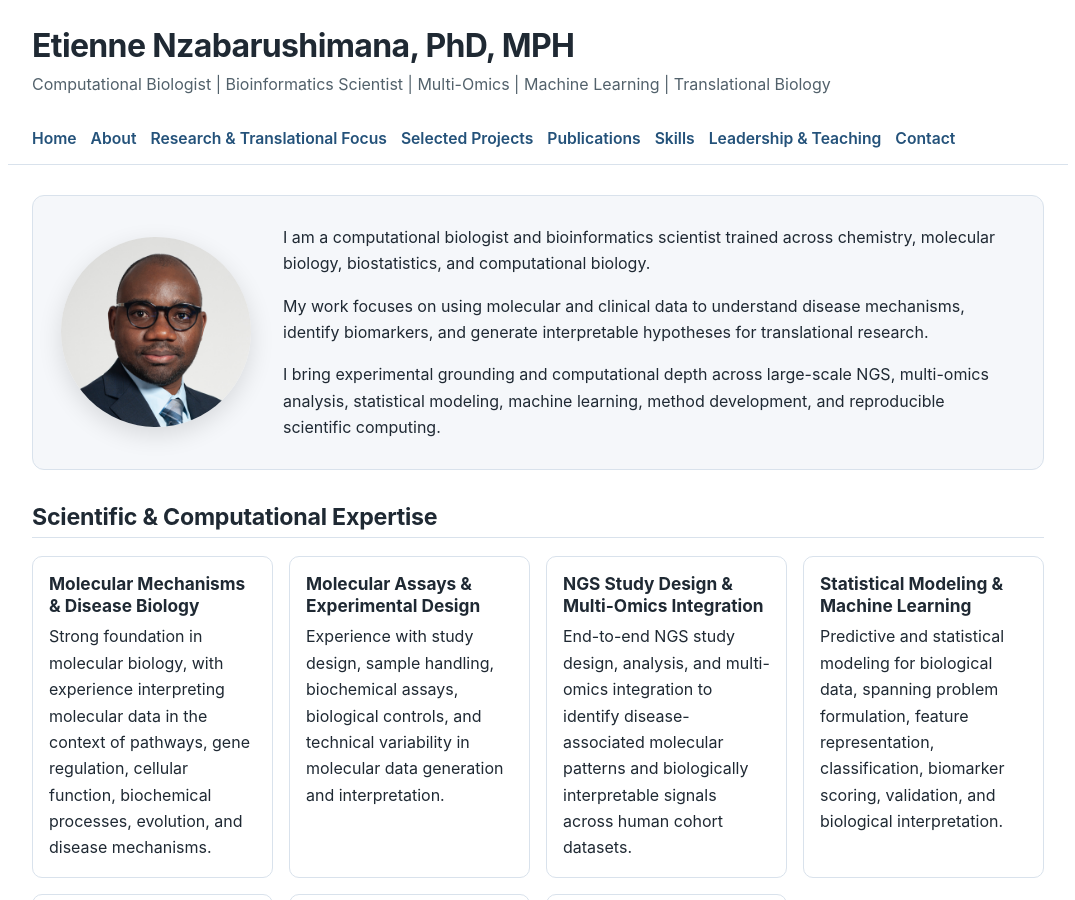
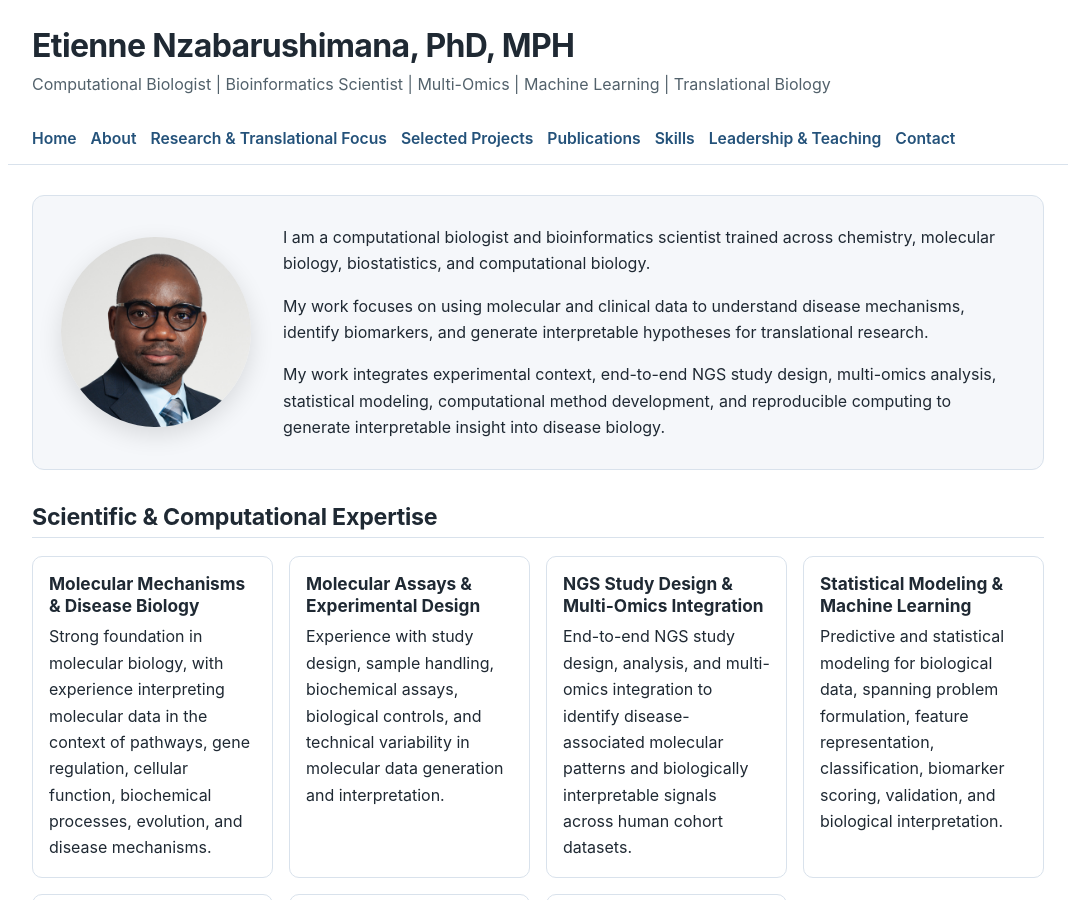
Before and after one commit to Nzabarushimana/nzabarushimana.github.io, a Jekyll site: the page built from index.md, in a window 1280 px wide and 900 px high. Shown: the whole window, without its empty margins (102-1177 px from the left). Built offline with Jekyll 4.4.1, drawn with Linux system fonts in a browser that asks for light colours.

Commit message:
Update index.md

```diff
--- a/index.md
+++ b/index.md
@@ -18,7 +18,7 @@ title: Home
     </p>
 
     <p>
-      I bring experimental grounding and computational depth across large-scale NGS, multi-omics analysis, statistical modeling, machine learning, method development, and reproducible scientific computing.
+      My work integrates experimental context, end-to-end NGS study design, multi-omics analysis, statistical modeling, computational method development, and reproducible computing to generate interpretable insight into disease biology.
     </p>
   </div>
 </div>
```
